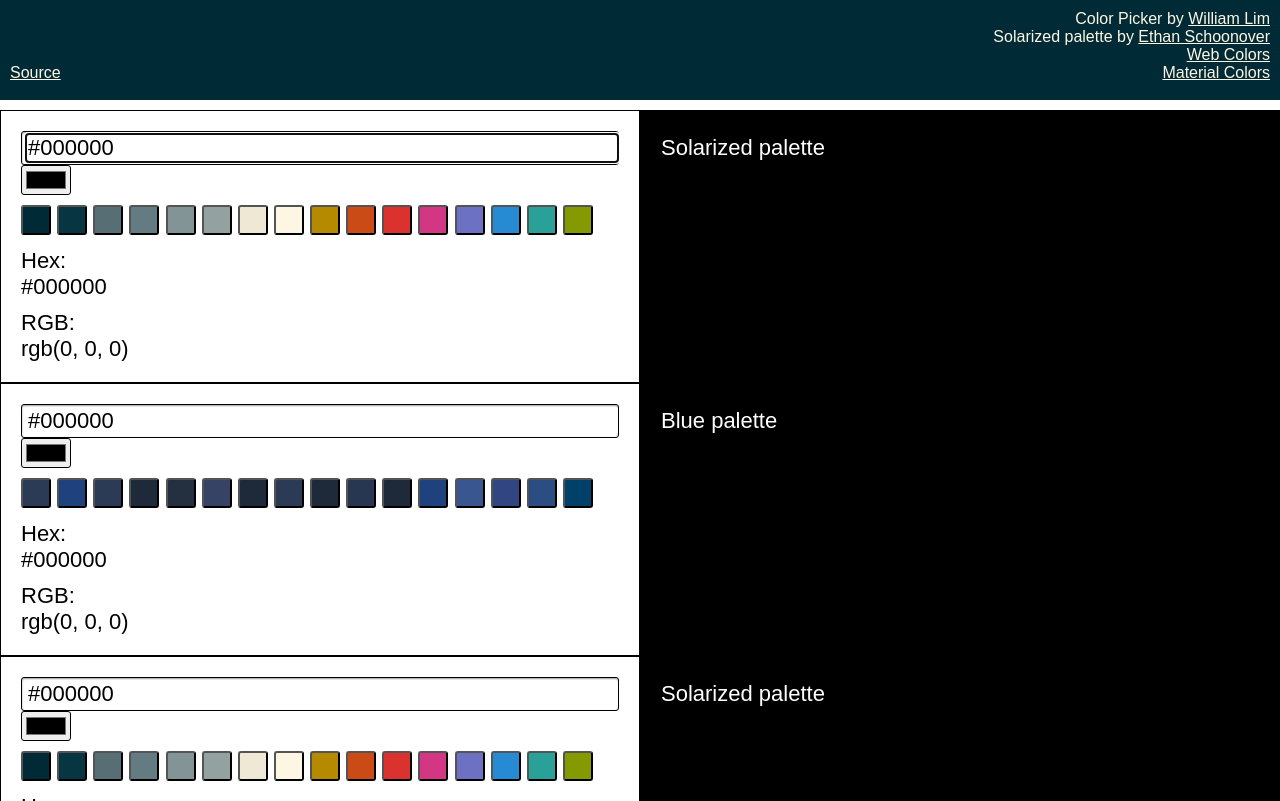
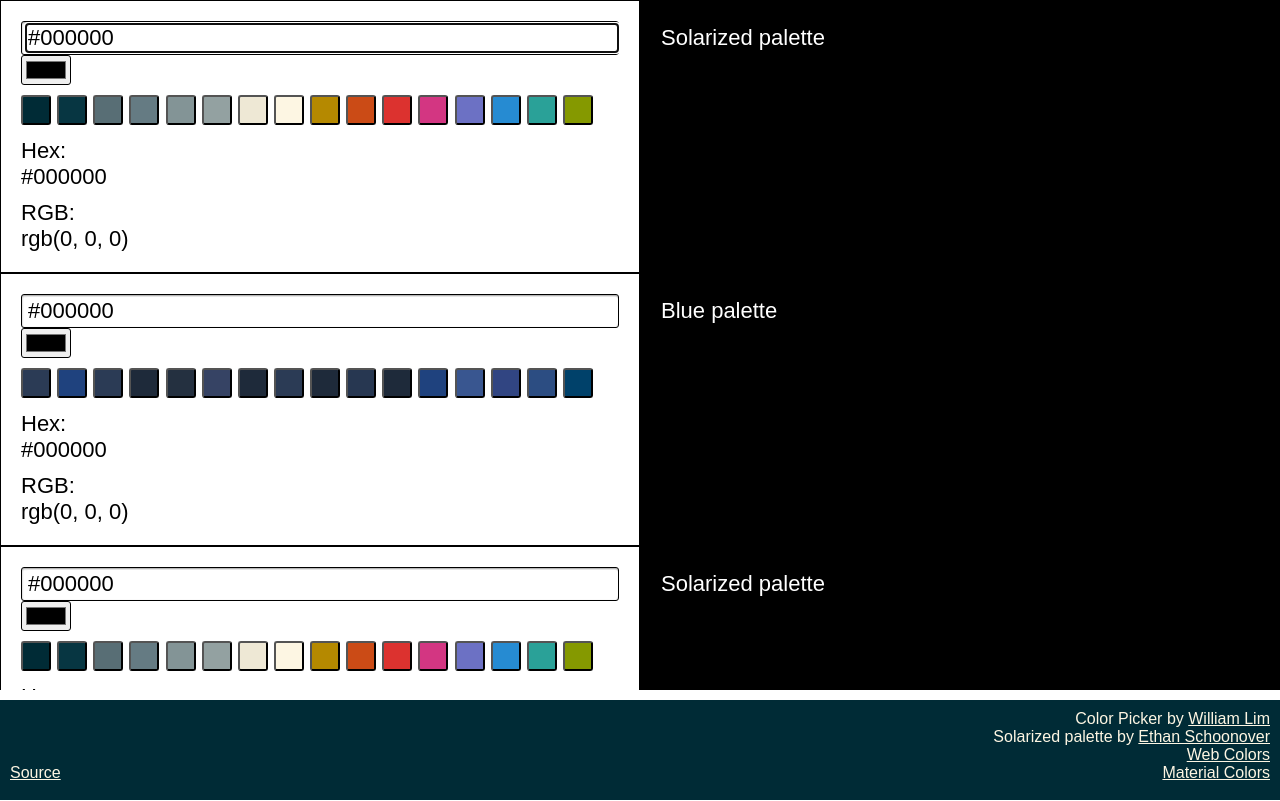
Before and after one commit to wlwl2/colortest, a website: page index.html in a window 1280 px wide. Shown: the top 801 px of the page. Drawn offline with Linux system fonts and the light colour scheme.

Commit message:
updated to example situation

```diff
--- a/scss/footer.scss
+++ b/scss/footer.scss
@@ -1,6 +1,6 @@
 footer {
   position: fixed;
-  top: 0;
+  bottom: 0;
   height: 100px;
   background-color: #002b36;
   width: 100%;
@@ -33,7 +33,6 @@ footer a {
 @media screen and (max-width: 1023px) {
   footer {
     position: fixed;
-    top: 0;
     background-color: #002b36;
     width: 100%;
     font-size: 0;
--- a/scss/shared.scss
+++ b/scss/shared.scss
@@ -1,19 +1,26 @@
 html {
   width: 100%;
+  position: fixed;
+  overflow: hidden;
 }
 
 body {
   width: 100%;
   margin: 0;
   font-family: sans-serif;
+  position: fixed;
+  overflow: hidden;
 }
 
 .body-container {
-
+  width: 100vw;
+  height: calc(100vh - 110px);
+  overflow-y: scroll;
+  -webkit-overflow-scrolling: touch;
 }
 
 .color-picker-main-container {
   width: 100%;
   font-size: 22px;
-  margin-top: 110px;
+  margin-bottom: 110px;
 }
```
Also changed, not shown: css/style.css, 1 other file.
